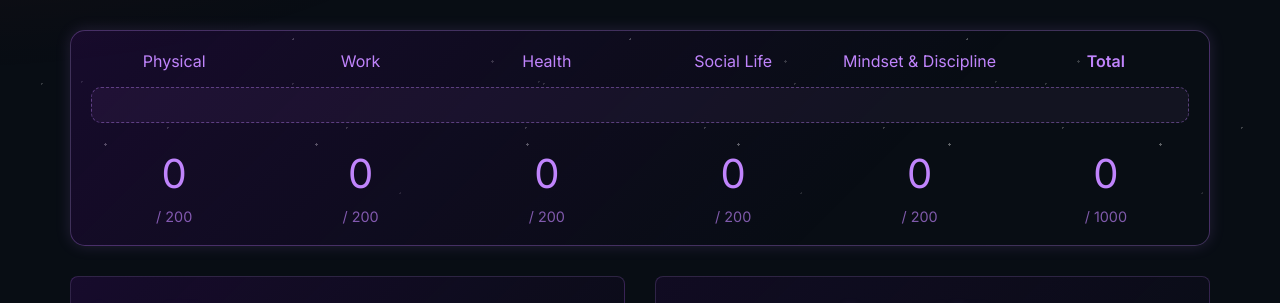
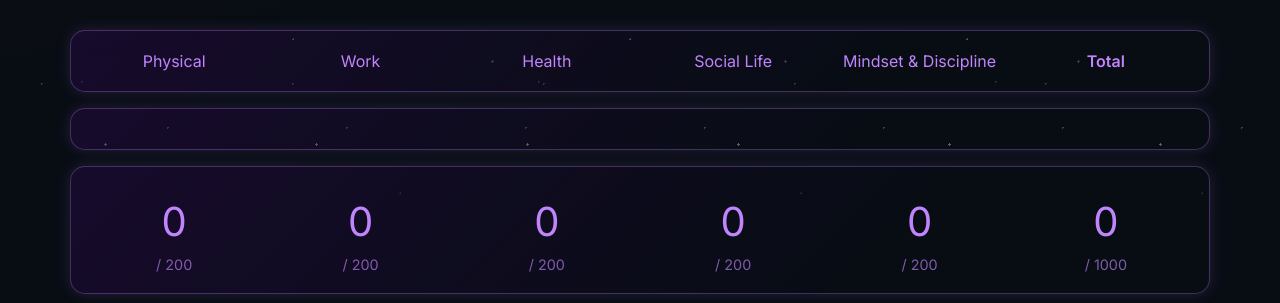
Before and after one commit to AdamKFar01/Winnerstrack, a Flask app: page / in a window 1280 px wide. Shown: the part 172-475 px from the top of the page. Run offline with Flask 3, Linux system fonts and the light colour scheme.

Commit message:
Give the dashboard level box its own separate card instead of sharing one with the points row

```diff
--- a/static/css/style.css
+++ b/static/css/style.css
@@ -247,19 +247,22 @@ html.light-mode .date-arrow-btn {
 
 /* ── Summary cards ─────────────────────────────────────────── */
 .summary-cards {
+    display: flex;
+    flex-direction: column;
+    gap: 16px;
+    margin-bottom: 30px;
+}
+
+.summary-titles-row,
+.summary-points-row {
+    display: grid;
+    grid-template-columns: repeat(auto-fit, minmax(150px, 1fr));
+    gap: 20px;
     background: linear-gradient(135deg, rgba(59, 7, 100, 0.3) 0%, transparent 70%);
     border-radius: 15px;
     box-shadow: 0 0 15px rgba(var(--color-primary-rgb), 0.15);
     border: 1px solid rgba(var(--color-primary-rgb), 0.3);
     padding: 20px;
-    margin-bottom: 30px;
-}
-
-.summary-titles-row,
-.summary-points-row {
-    display: grid;
-    grid-template-columns: repeat(auto-fit, minmax(150px, 1fr));
-    gap: 20px;
 }
 
 .summary-title {
@@ -272,13 +275,14 @@ html.light-mode .date-arrow-btn {
 
 .summary-title-total { font-weight: 600; }
 
-/* Empty for now — reserved for a future addition. Shows the current level for now. */
+/* Its own separate box, distinct from the points row below it. Reserved for a future addition — shows the current level for now. */
 .summary-level-bar {
-    margin: 16px 0;
     min-height: 36px;
-    border-radius: 10px;
-    border: 1px dashed rgba(var(--color-primary-rgb), 0.4);
-    background: rgba(var(--color-primary-rgb), 0.06);
+    border-radius: 15px;
+    background: linear-gradient(135deg, rgba(59, 7, 100, 0.3) 0%, transparent 70%);
+    box-shadow: 0 0 15px rgba(var(--color-primary-rgb), 0.15);
+    border: 1px solid rgba(var(--color-primary-rgb), 0.3);
+    padding: 20px;
     display: flex;
     align-items: center;
     justify-content: center;
@@ -2035,14 +2039,14 @@ html.light-mode .ai-event-status.success {
 }
 
 /* Summary cards */
-html.light-mode .summary-cards {
+html.light-mode .summary-titles-row,
+html.light-mode .summary-points-row,
+html.light-mode .summary-level-bar {
     background: linear-gradient(135deg, rgba(var(--color-primary-rgb), 0.1) 0%, transparent 70%);
     border-color: rgba(var(--color-primary-dark-rgb), 0.2);
     box-shadow: 0 0 12px rgba(var(--color-primary-dark-rgb), 0.08);
 }
 html.light-mode .summary-level-bar {
-    border-color: rgba(var(--color-primary-dark-rgb), 0.35);
-    background: rgba(var(--color-primary-dark-rgb), 0.06);
     color: var(--color-primary-dark);
 }
 
```
